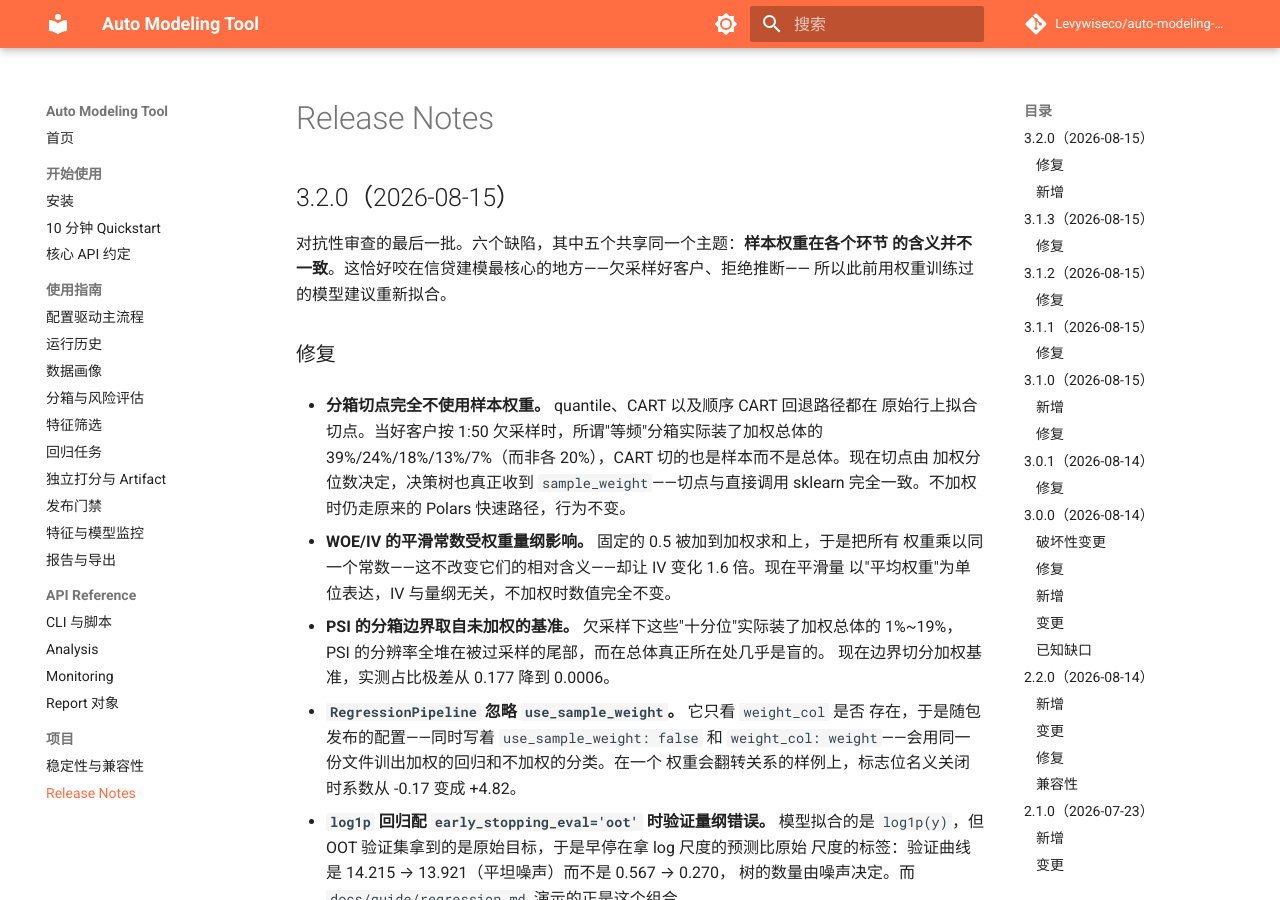
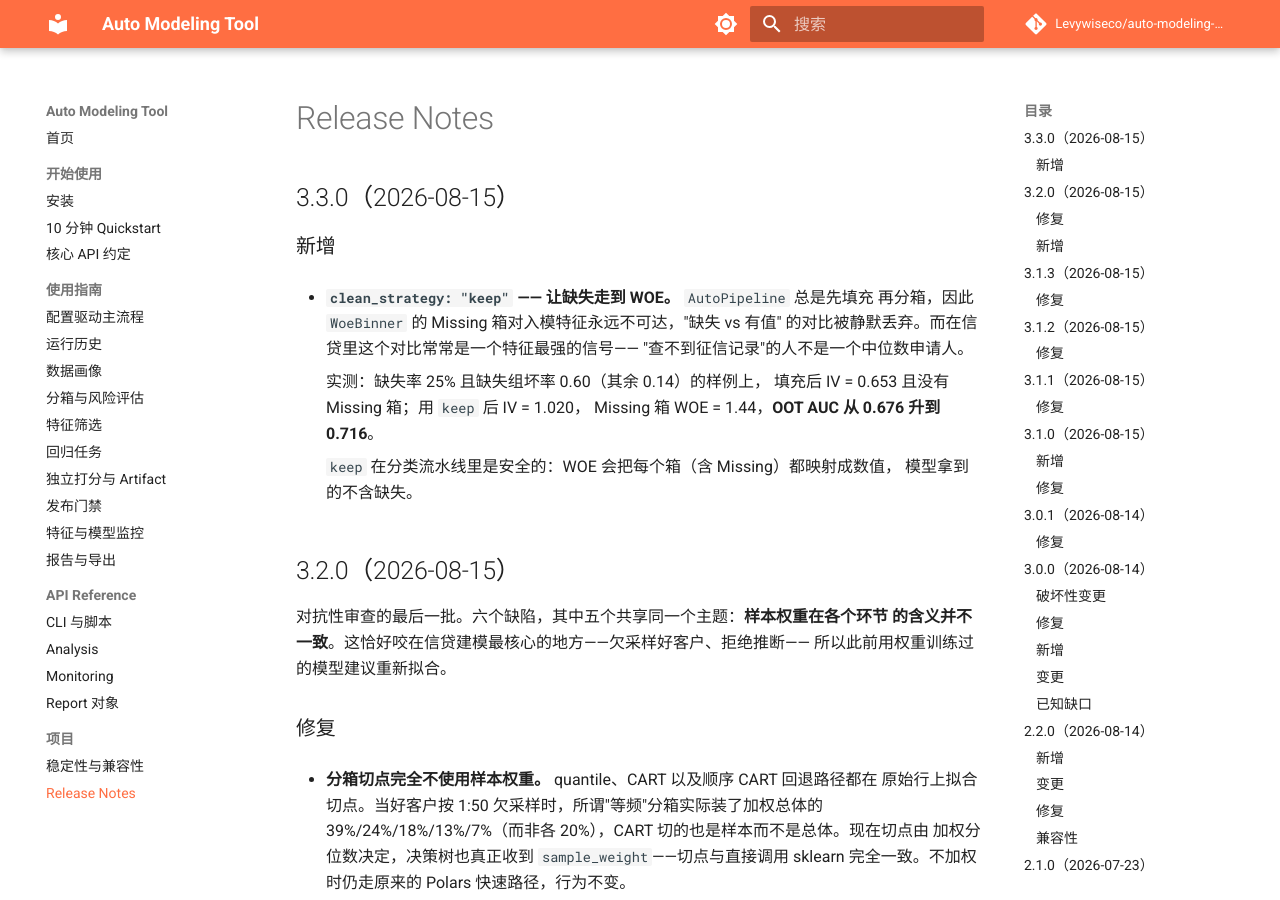
Before and after one commit to Levywiseco/auto-modeling-tool, an MkDocs documentation site: the page built from docs/project/release-notes.md, in a window 1280 px wide and 900 px high. Built offline with MkDocs 1.6.1 and Material for MkDocs 9.7.7, drawn with Linux system fonts in a browser that asks for light colours; comment, search, counter and statistics services are not loaded.

Commit message:
feat: add clean_strategy "keep" so missingness reaches WOE (v3.3.0) (#15)
AutoPipeline always fits DataPreprocessor before WoeBinner, and every previous
strategy filled nulls. WoeBinner's documented Missing bin (IDX_MISSING) was
therefore unreachable for model features: missing rows were merged into the
median bin and the missing-vs-observed contrast was discarded with no way to
turn it off from the API, CLI or YAML.

In credit work that contrast is frequently the strongest signal a feature
carries. "No bureau record" is not a median applicant.

Measured on a fixture where the 25% missing group defaults at 0.60 against 0.14
for the rest:

  clean_strategy=median   bins [0..5]      IV 0.653   no Missing bin   OOT AUC 0.676
  clean_strategy=keep     bins [-1, 0..7]  IV 1.020   Missing WOE 1.44 OOT AUC 0.716

keep is safe through the classification pipeline because WOE maps every bin,
Missing included, to a numeric value before the model sees it.

Found by the adversarial audit — the last of its high-severity findings.

190 passed on 3.9.6, ruff clean, mkdocs --strict clean.

Co-authored-by: Claude Opus 5 <noreply@anthropic.com>

```diff
--- a/auto_modeling_tool/__init__.py
+++ b/auto_modeling_tool/__init__.py
@@ -31,7 +31,7 @@ Low-level tools (sklearn-style)
 >>> from auto_modeling_tool.evaluation import calculate_all_metrics
 """
 
-__version__ = "3.2.0"
+__version__ = "3.3.0"
 __author__ = "AutoModelTool Team"
 
 # Task-oriented workflow entry points
--- a/docs/project/release-notes.md
+++ b/docs/project/release-notes.md
@@ -1,4 +1,20 @@
 # Release Notes
+
+## 3.3.0（2026-08-15）
+
+### 新增
+
+- **`clean_strategy: "keep"` —— 让缺失走到 WOE。** `AutoPipeline` 总是先填充
+  再分箱，因此 `WoeBinner` 的 Missing 箱对入模特征永远不可达，"缺失 vs 有值"
+  的对比被静默丢弃。而在信贷里这个对比常常是一个特征最强的信号——
+  "查不到征信记录"的人不是一个中位数申请人。
+
+    实测：缺失率 25% 且缺失组坏率 0.60（其余 0.14）的样例上，
+    填充后 IV = 0.653 且没有 Missing 箱；用 `keep` 后 IV = 1.020，
+    Missing 箱 WOE = 1.44，**OOT AUC 从 0.676 升到 0.716**。
+
+    `keep` 在分类流水线里是安全的：WOE 会把每个箱（含 Missing）都映射成数值，
+    模型拿到的不含缺失。
 
 ## 3.2.0（2026-08-15）
 
--- a/pyproject.toml
+++ b/pyproject.toml
@@ -4,7 +4,7 @@ build-backend = "setuptools.build_meta"
 
 [project]
 name = "auto-modeling-tool"
-version = "3.2.0"
+version = "3.3.0"
 description = "High-performance auto-modeling framework built with Polars"
 readme = "README.md"
 license = {text = "MIT"}
```
Also changed, not shown: CHANGELOG.md (+17 -0 lines), docs/guide/config-pipeline.md (+1 -1 lines), docs/reference/cli.md (+1 -1 lines), 4 other files.
